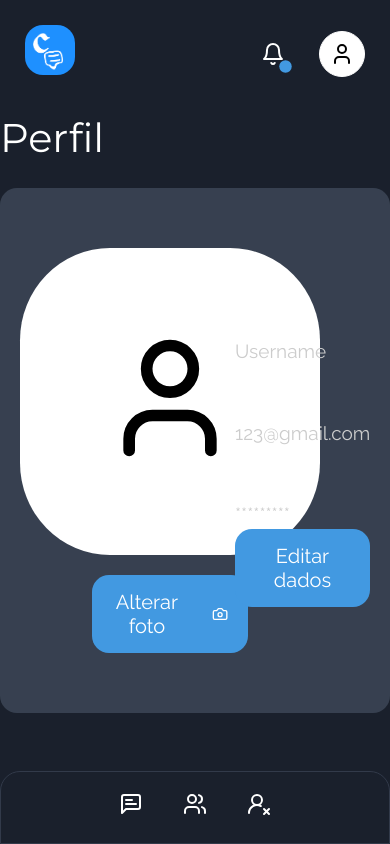
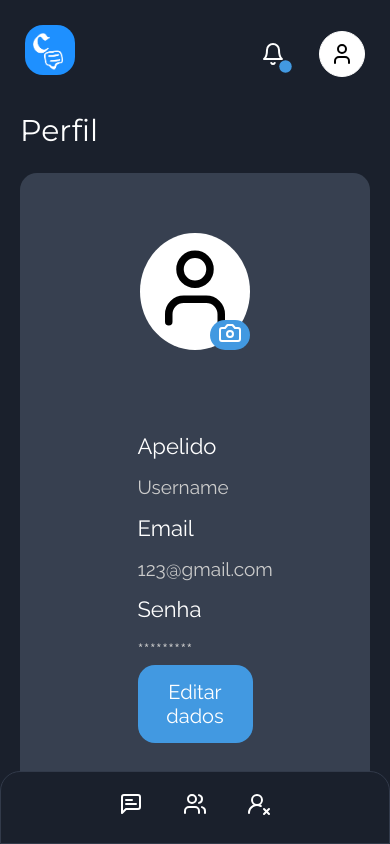
Before and after one commit to Kaua2123/chathub-client, a React (Vite) app: page /profile in a window 390 px wide. Built offline with nearby package versions, Linux system fonts and the light colour scheme.

Commit message:
feat: Adiciona estilos em Profile para torná-lo responsivo

```diff
--- a/src/pages/Profile/Profile.tsx
+++ b/src/pages/Profile/Profile.tsx
@@ -37,11 +37,8 @@ function Profile() {
               <img className="image-avatar" src={imgURL}></img>
             ) : (
               <UserAvatar>
-                <User color="black" size={140} />
-              </UserAvatar>
-            )}
-
-            <Button style={{ marginTop: '2rem' }}>
+                <User color="black" size={90} />
+                <Button className="img-button" style={{ marginTop: '2rem' }}>
                   <label style={{ cursor: 'pointer' }} htmlFor="img-input">
                     <input
                       onChange={(e) => handleChange(e)}
@@ -49,10 +46,11 @@ function Profile() {
                       id="img-input"
                       type="file"
                     />
-                Alterar foto
+                    <Camera />
                   </label>
-              <Camera />
                 </Button>
+              </UserAvatar>
+            )}
           </DivUserAvatar>
           <DivUserInfo>
             {isUpdating ? (
--- a/src/pages/Profile/styled.ts
+++ b/src/pages/Profile/styled.ts
@@ -8,6 +8,12 @@ export const Div = styled.div`
   max-width: 120rem;
   margin: 0 auto;
   color: white;
+  @media (max-width: 768px) {
+    margin: 2rem;
+    p {
+      font-size: 3rem;
+    }
+  }
 `;
 
 export const DivProfile = styled.div`
@@ -26,6 +32,12 @@ export const DivProfile = styled.div`
     width: 30rem;
     height: 32rem;
     border-radius: 1.7rem;
+  }
+
+  @media (max-width: 768px) {
+    flex-flow: column wrap;
+    align-items: center;
+    justify-content: center;
   }
 `;
 
@@ -53,7 +65,25 @@ export const DivUserData = styled.div`
 export const UserAvatar = styled.div`
   background-color: ${({ theme }) => theme.colors.white};
   padding: 8rem;
-  border-radius: 30%;
+  border-radius: 100%;
+
+  position: relative;
+
+  .img-button {
+    position: absolute;
+    bottom: 0;
+    right: 0;
+    margin: 2rem;
+  }
+
+  @media (max-width: 768px) {
+    padding: 1rem;
+    .img-button {
+      margin: 0;
+      width: 0.5rem;
+      height: 0.5rem;
+    }
+  }
 `;
 
 export const DivUserInfo = styled.div`
```
Lines whose indentation alone changed are shown as unchanged.
